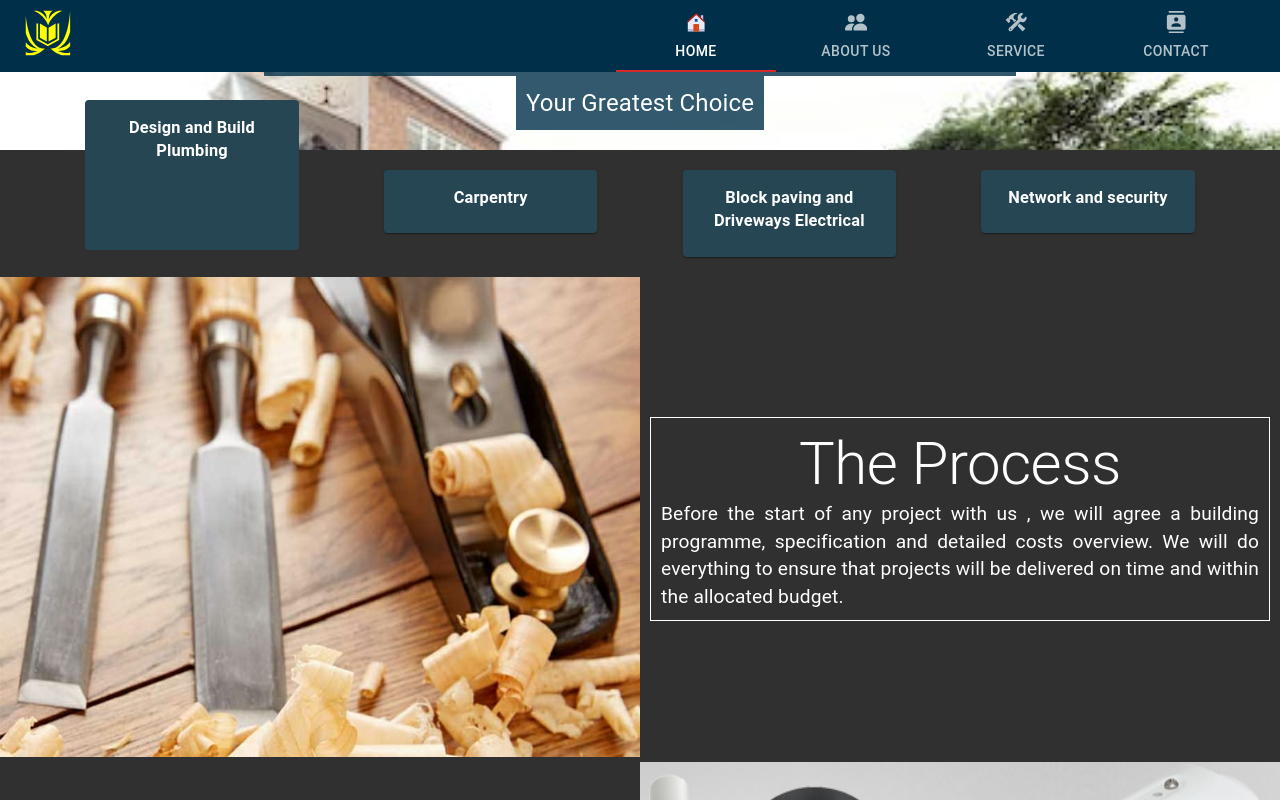
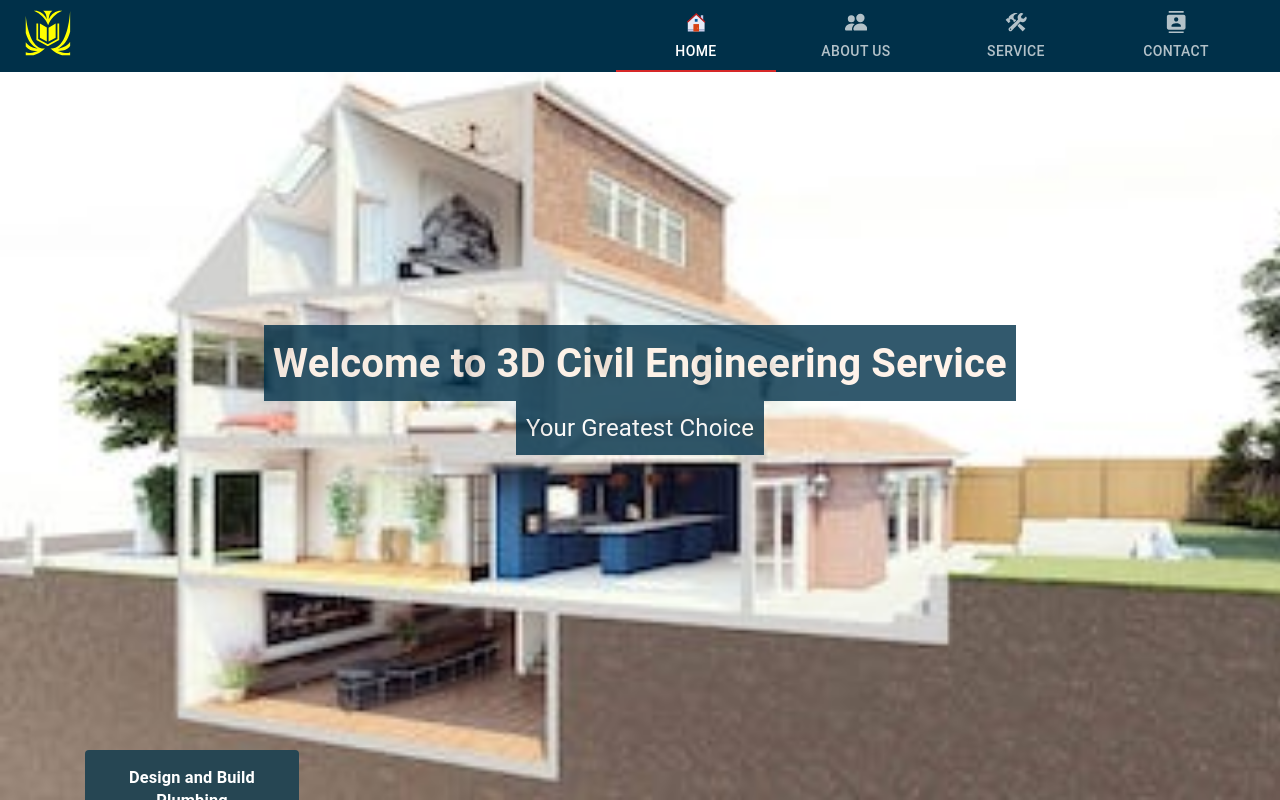
Before and after one commit to rajgthub/constructionservice, a React (Create React App) app: page / in a window 1280 px wide. Shown: the top 800 px of the page. Built offline with nearby package versions, Linux system fonts and the light colour scheme.

Commit message:
Reposition image 1

```diff
--- a/src/components/HomeBanner/HomeBanner.js
+++ b/src/components/HomeBanner/HomeBanner.js
@@ -12,10 +12,10 @@
     backgroundRepeat: 'no-repeat',
     backgroundAttachment: 'fixed',
     backgroundSize: 'cover',
+    backgroundPosition: 'top left',
     display: 'flex',
     alignItems: 'center',
     justifyContent: 'center',
-    color: 'white',
     flexDirection: 'column',
   },
   title: {
--- a/src/index.css
+++ b/src/index.css
@@ -4,10 +4,9 @@
   box-sizing: border-box;
 }
 #home{
+  background-size: cover;
   -webkit-background-size: cover;
   -moz-background-size: cover;
   -o-background-size: cover;
-  background-size: cover;
-  height: 100%;
   overflow: hidden;
 }
```
